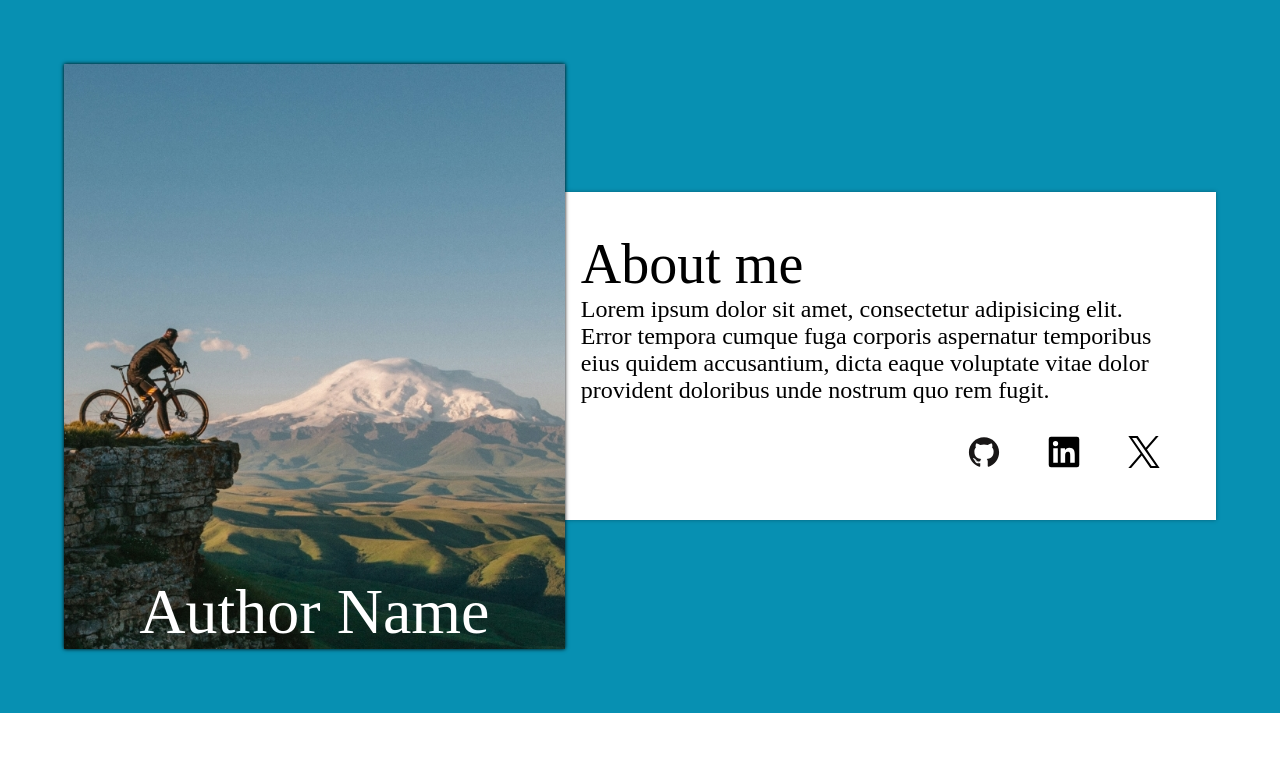
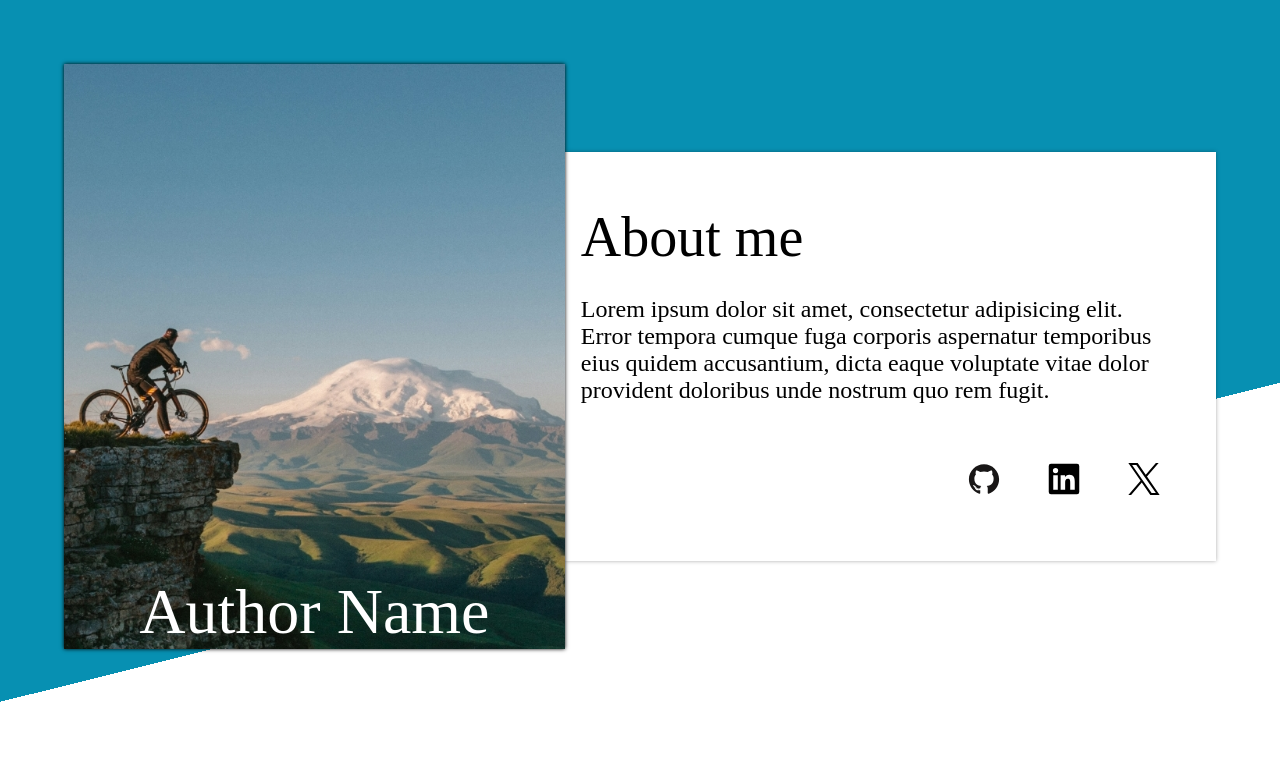
Before and after one commit to sum4n/TheOdinProject-Homepage, a plain HTML site: page index.html in a window 1280 px wide. Shown: the top 774 px of the page. Drawn offline with Linux system fonts and the light colour scheme.

Commit message:
Add linear-gradient to header, increase .about_me_content min-height.

```diff
--- a/style.css
+++ b/style.css
@@ -5,7 +5,7 @@
 }
 
 header {
-  background-color: #0790b2;
+  background: linear-gradient(166deg, #0790b2 68%, white 55%);
   display: grid;
   grid-template-columns: 1fr 1.3fr;
   padding: 4em;
@@ -37,7 +37,7 @@ header {
 
 .about_me_content {
   box-shadow: 0px 0px 4px rgba(0, 0, 0, 0.337);
-  min-height: 50%;
+  min-height: 70%;
   padding: 2.5em 2.5em 3em 1em;
   display: flex;
   flex-direction: column;
```
